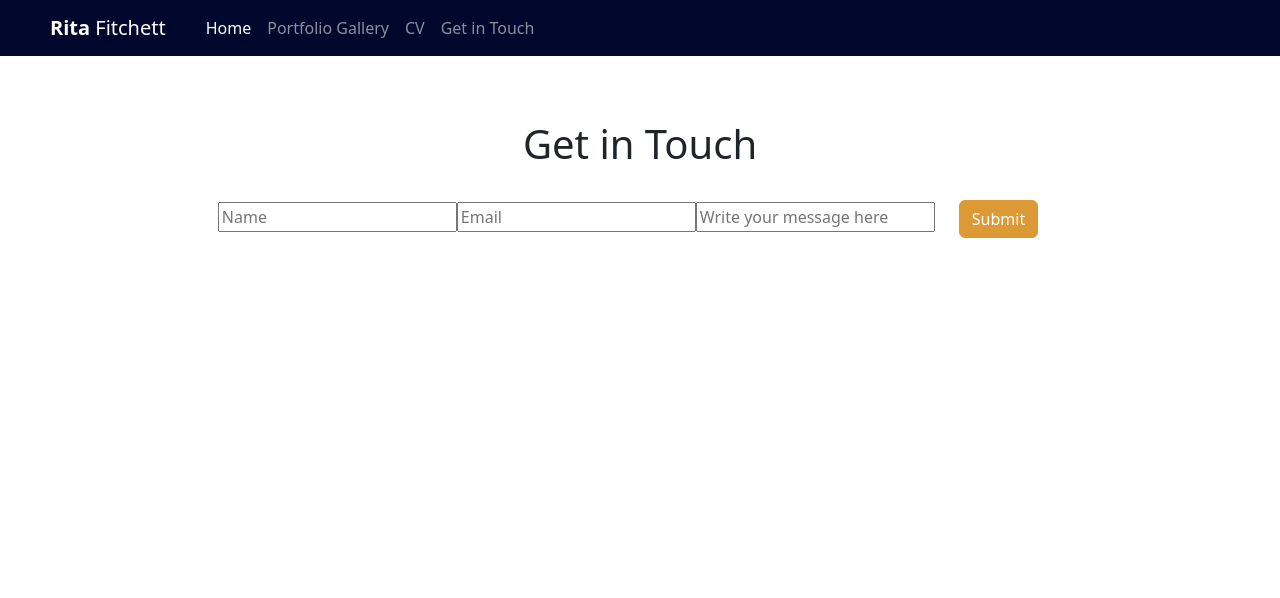
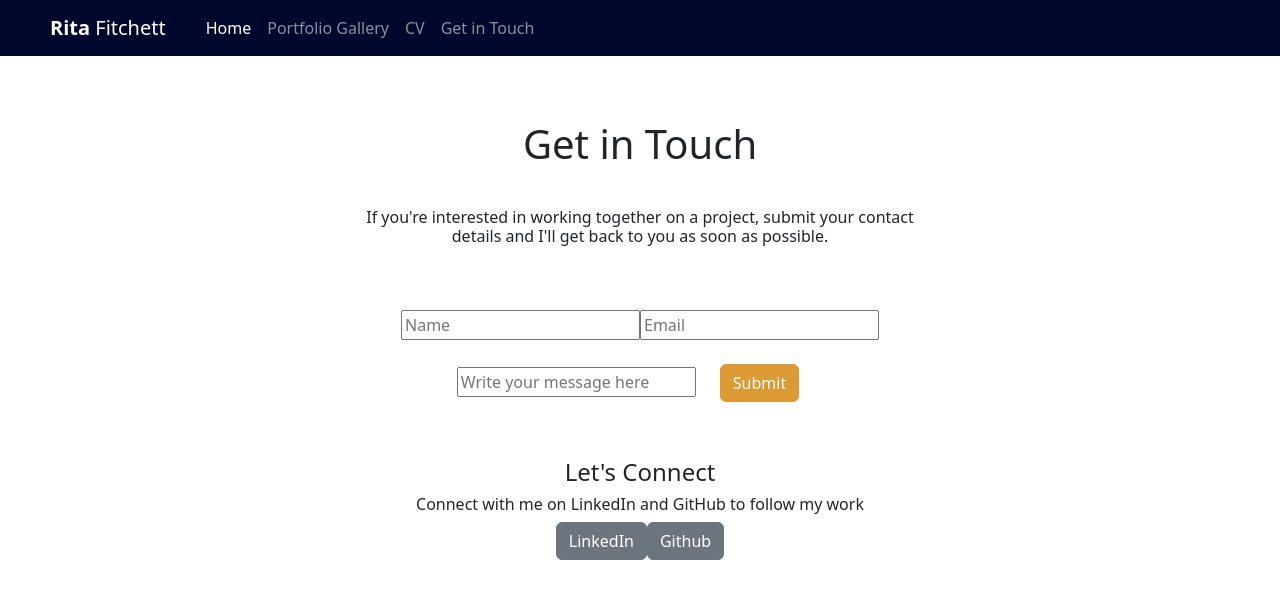
Before and after one commit to reets93/react-portfolio, a React (Create React App) app: page / in a window 1280 px wide. Shown: the top 598 px of the page. Built offline with nearby package versions, Linux system fonts and the light colour scheme.

Commit message:
added working linked buttons to contact page. updated some contact page styling

```diff
--- /dev/null
+++ b/src/components/Pages/Contact/Contact.css
@@ -0,0 +1,17 @@
+.container {
+max-width: 50%;
+padding: 32px;
+display: block;
+align-content: center;
+justify-content: center
+}
+
+.form {
+    margin-top: 4rem;
+}
+
+.social-btn {
+    margin: 32px;
+    background-color: #00072C;
+    border-color: #00072C;
+}
--- a/src/components/Pages/Contact/Contact.js
+++ b/src/components/Pages/Contact/Contact.js
@@ -1,5 +1,6 @@
 import React from 'react';
-import { useState, useEffect } from "react";
+import { useState } from "react";
+import './Contact.css'
 // import 'bootstrap/dist/css/bootstrap.min.css';
 
 
@@ -15,7 +16,6 @@ function Contact() { // using and referring to code from class on 2nd March
       event.preventDefault();
 
       alert(`Thanks for submitting a contact request ${form.name}. We'll get back to you soon!`)
-
       setForm({
          name: "",
          email: "",
@@ -27,7 +27,9 @@ function Contact() { // using and referring to code from class on 2nd March
    return (
       <div>
          <h1> Get in Touch </h1>
-<form className="form">
+<div className="container">
+<h6>If you're interested in working together on a project, submit your contact details and I'll get back to you as soon as possible.</h6>
+<form className="form input-fields">
    <input
    value={form.name}
    name="name"
@@ -46,11 +48,20 @@ function Contact() { // using and referring to code from class on 2nd March
    value={form.message}
    name="message"
    onChange={handleInputChange}
-   type="text"
+   type="paragraph"
    placeholder="Write your message here"
    />
    <button className="btn btn-primary" onClick={handleFormSubmit}>Submit</button>
 </form>
+</div>
+
+<div className="socials">
+   <h4>Let's Connect</h4>
+   <h6>Connect with me on LinkedIn and GitHub to follow my work</h6>
+   <button class="btn btn-secondary social-btn" onClick={event =>  window.location.href='https://www.linkedin.com/in/ritafitchett/'} className="btn btn-secondary">LinkedIn</button>
+   <button class="btn btn-secondary social-btn" onClick={event =>  window.location.href='https://github.com/reets93'} className="btn btn-secondary">Github</button>
+
+</div>
       </div>
    )
 }
```
